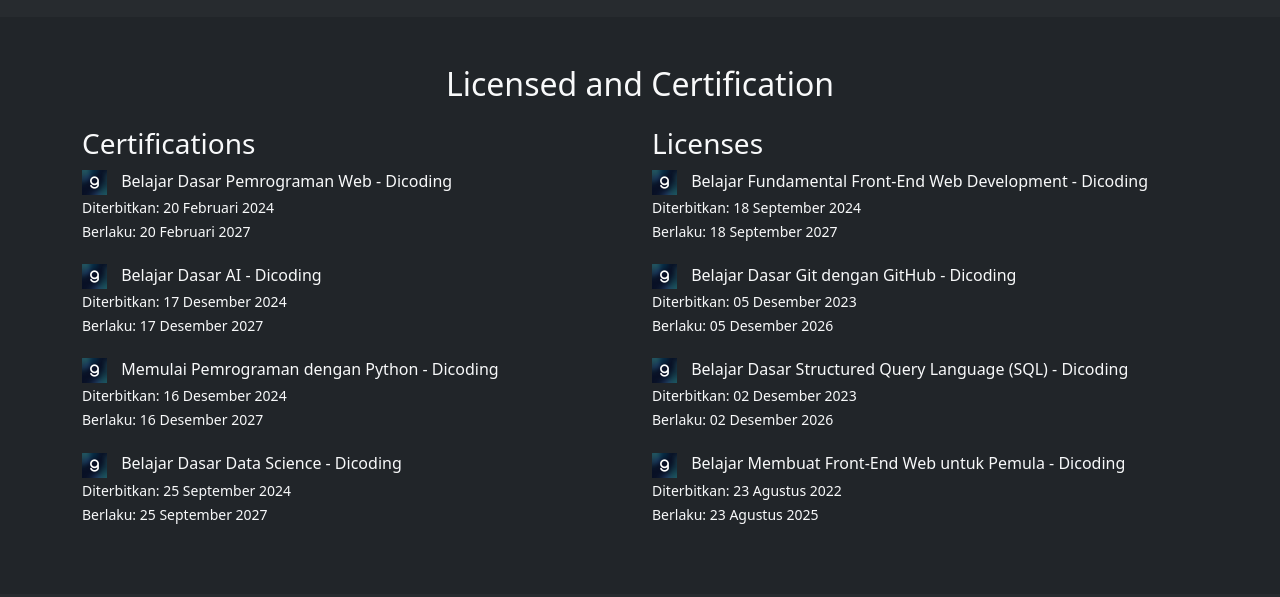
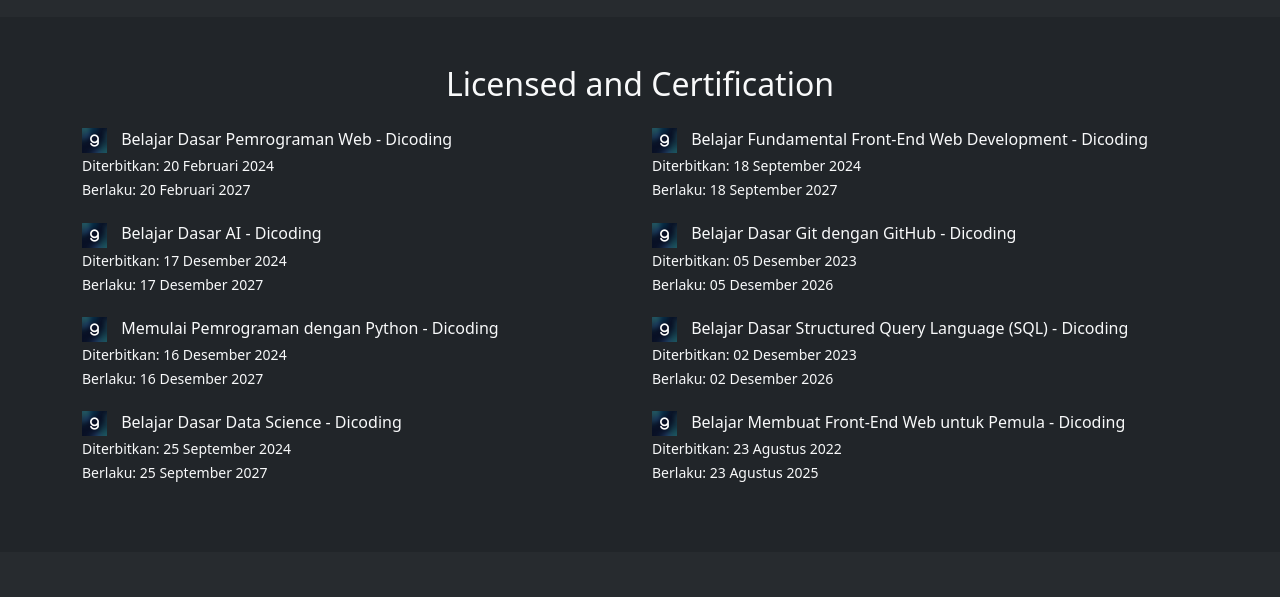
Before and after one commit to Faisalabdulmajid/personal-portofolio, a plain HTML site: page index.html in a window 1280 px wide. Shown: the part 2120-2717 px from the top of the page. Drawn offline with nearby package versions, Linux system fonts and the light colour scheme.

Commit message:
Update index.html

```diff
--- a/index.html
+++ b/index.html
@@ -764,9 +764,7 @@
         <div class="row">
           <!-- Certifications -->
           <div class="col-md-6">
-            <h3 data-en="Certifications" data-id="Sertifikasi">
-              Certifications
-            </h3>
+
             <ul class="list-unstyled">
               <li>
                 <a
@@ -844,7 +842,7 @@
           </div>
           <!-- Licenses -->
           <div class="col-md-6">
-            <h3 data-en="Licenses" data-id="Lisensi">Licenses</h3>
+
             <ul class="list-unstyled">
               <li>
                 <a
```
